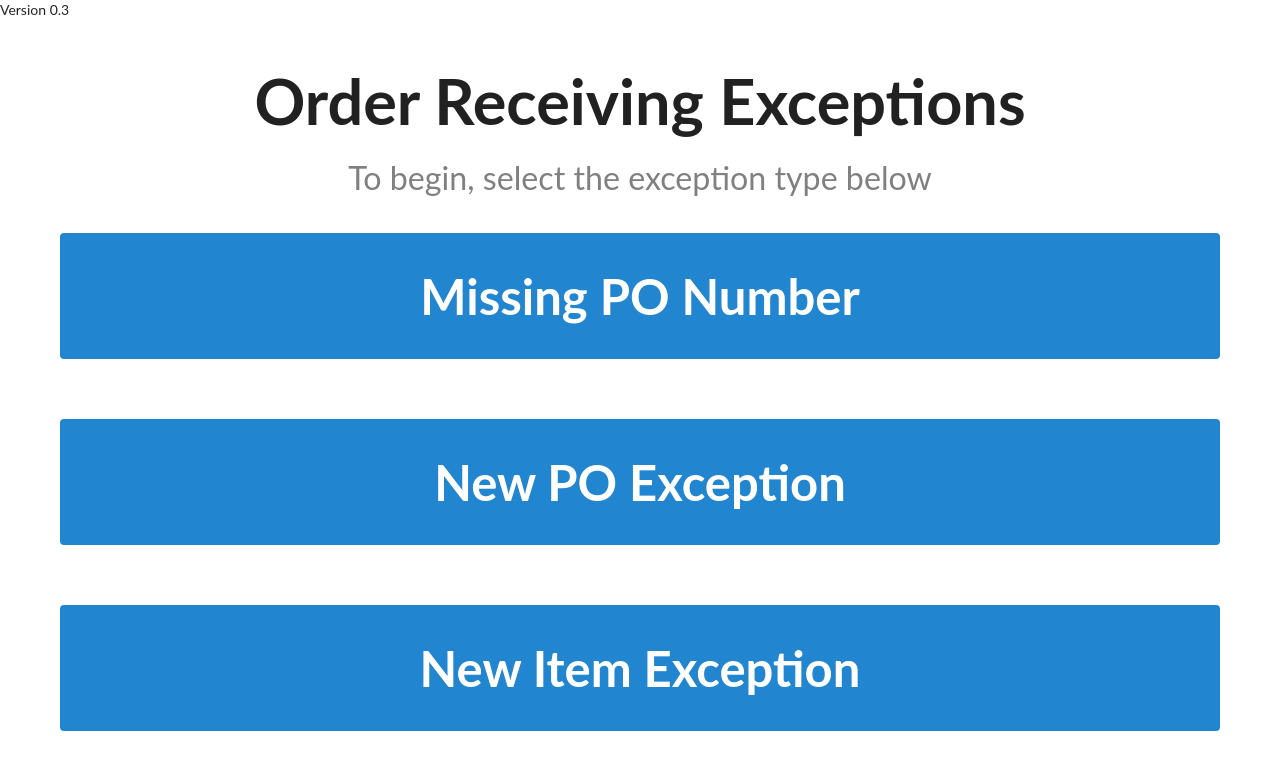
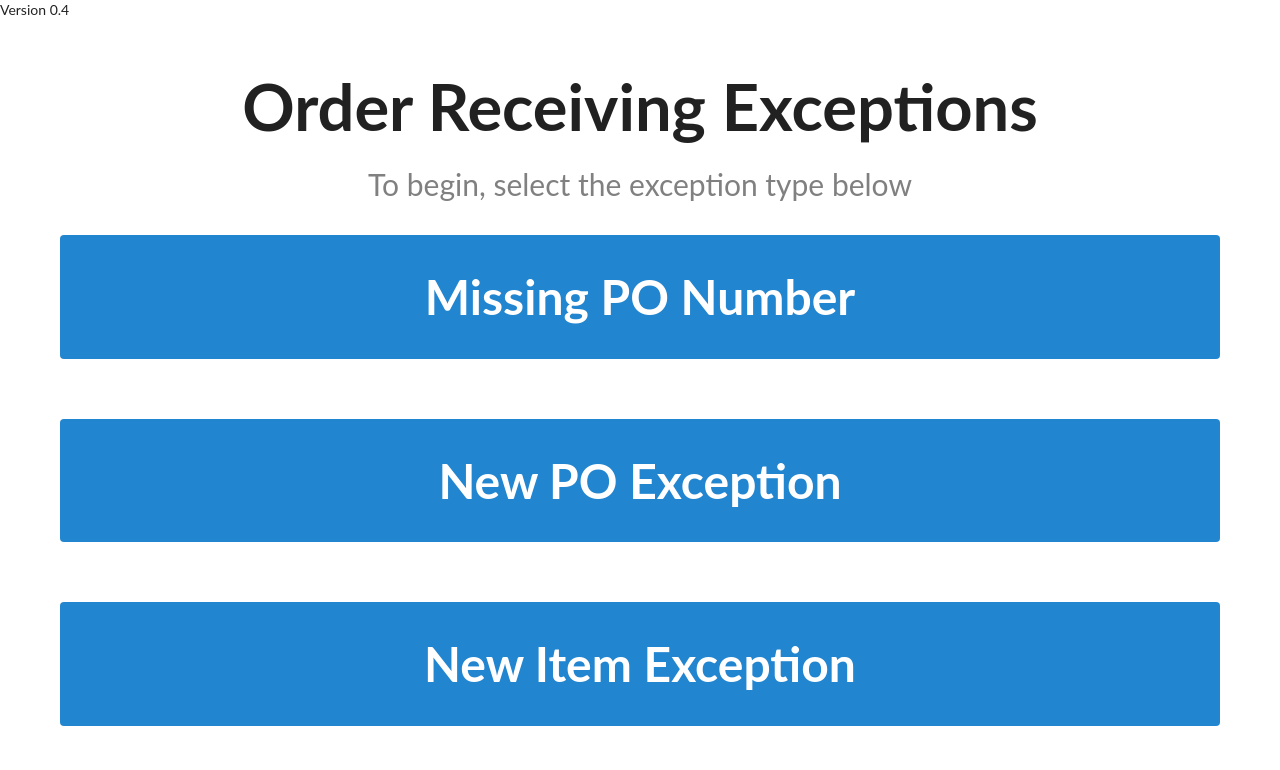
Before and after one commit to pablonajera/zebra-enterprise-browser-test, a PHP site: page /home.html in a window 1280 px wide. Shown: the top 770 px of the page. Run offline with PHP 8.4, Linux system fonts and the light colour scheme.

Commit message:
switching to absolute font sizes

```diff
--- a/css/common-styles.css
+++ b/css/common-styles.css
@@ -2,21 +2,21 @@ p.small,
 .small.header,
 .small.button,
 .small.input {
-    font-size: 2.3em !important;
+    font-size: 30px !important;
 }
 
 p.medium,
 .medium.header,
 .medium.button,
 .medium.input {
-    font-size: 3.5em !important;
+    font-size: 48px !important;
 }
 
 p.large,
 .large.header,
 .large.button,
 .large.input {
-    font-size: 4.5em !important;
+    font-size: 65px !important;
 }
 
 p.subtitle {
--- a/home.html
+++ b/home.html
@@ -9,11 +9,11 @@
     <script src="https://cdnjs.cloudflare.com/ajax/libs/jquery/3.6.0/jquery.min.js" integrity="sha512-894YE6QWD5I59HgZOGReFYm4dnWc1Qt5NtvYSaNcOP+u1T9qYdvdihz0PPSiiqn/+/3e7Jo4EaG7TubfWGUrMQ==" crossorigin="anonymous" referrerpolicy="no-referrer"></script>
     <link href="ui_framework/semantic/semantic.css?v=2.2.2" rel="stylesheet" type="text/css">
     <script src="ui_framework/semantic/semantic.min.js?v=2.2.2" type="text/javascript"></script>
-    <link rel="stylesheet" href="css/common-styles.css?v=3">
+    <link rel="stylesheet" href="css/common-styles.css?v=4">
     <link rel="stylesheet" href="css/home.css?v=1">
 </head>
 <body>
-    <p style="position: absolute; top: 0px; left: 0px;">Version 0.3</p>
+    <p style="position: absolute; top: 0px; left: 0px;">Version 0.4</p>
     <div id="container" class="ui basic fluid center aligned segment">
         <div>
             <div class="ui large header">Order Receiving Exceptions</div>
--- a/itemselection.html
+++ b/itemselection.html
@@ -10,7 +10,7 @@
     <script src="https://cdnjs.cloudflare.com/ajax/libs/vue/3.2.31/vue.global.min.js" integrity="sha512-C/bodwN49fOc1z+jln+2l9FlJ+lZ8HifB30oLE87zMQwsfoWv6Ed25b/x646tlcKb7515VJrJK8uo1oIH1UR2Q==" crossorigin="anonymous" referrerpolicy="no-referrer"></script>
     <link href="ui_framework/semantic/semantic.css?v=2.2.2" rel="stylesheet" type="text/css">
     <script src="ui_framework/semantic/semantic.min.js?v=2.2.2" type="text/javascript"></script>
-    <link rel="stylesheet" href="css/common-styles.css?v=3">
+    <link rel="stylesheet" href="css/common-styles.css?v=4">
     <link rel="stylesheet" href="css/item-selection.css?v=1">
     <link rel="stylesheet" href="js/item-selection.js?v=1">
 </head>
```
